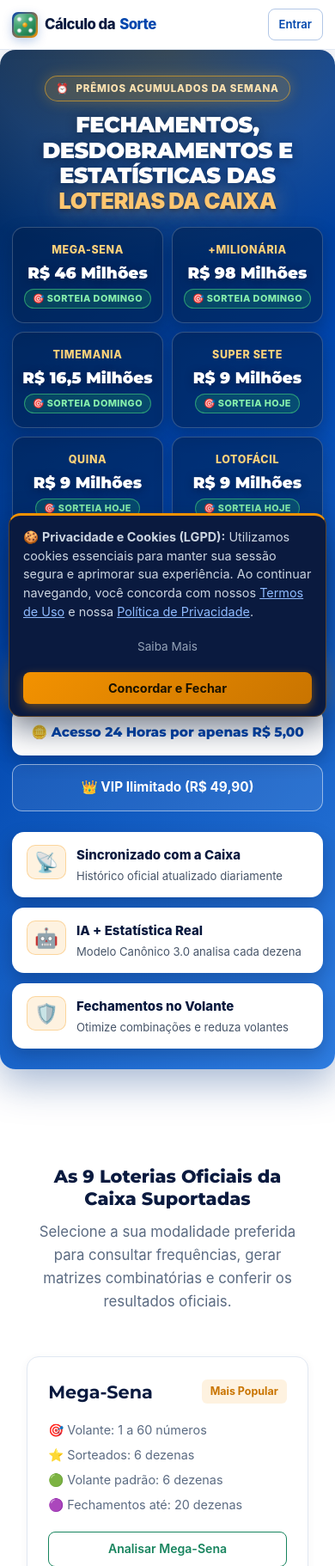
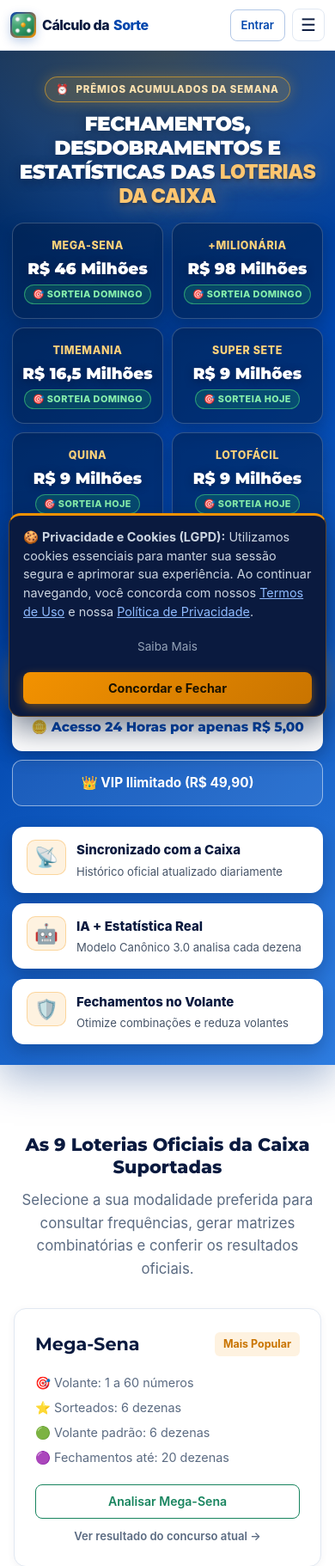
Before and after one commit to SPTOXI/calculodasorte, a Flask app: page / in a window 390 px wide. Shown: the top 1822 px of the page at 86% size. Run offline with Flask 3, Linux system fonts and the light colour scheme; parts of the project's set-up code (start-up, migrations or seed data) failed here and were passed over.

Commit message:
style(ui): increase header menu spacing and improve site-wide mobile/tablet responsiveness

```diff
--- a/templates/landing.html
+++ b/templates/landing.html
@@ -130,15 +130,21 @@
         body{background-color:var(--bg);color:var(--text);line-height:1.6;overflow-x:hidden}
 
         /* Navbar */
-        .navbar{display:flex;justify-content:space-between;align-items:center;padding:14px 3%;gap:12px;background:rgba(255,255,255,0.92);backdrop-filter:blur(12px);position:sticky;top:0;z-index:1000;border-bottom:1px solid var(--card-border);box-shadow:0 2px 12px rgba(10,26,63,0.05)}
+        .navbar{display:flex;justify-content:space-between;align-items:center;padding:14px 4%;gap:20px;background:rgba(255,255,255,0.94);backdrop-filter:blur(12px);position:sticky;top:0;z-index:1000;border-bottom:1px solid var(--card-border);box-shadow:0 2px 12px rgba(10,26,63,0.05)}
         .logo{display:inline-flex;align-items:center;gap:10px;font-family:var(--font-heading);font-size:1.25rem;font-weight:800;color:var(--navy);text-decoration:none;letter-spacing:-0.5px;white-space:nowrap;flex-shrink:0}
         .logo-text{display:inline-flex;align-items:baseline;gap:5px;line-height:1}
         .logo-text .logo-highlight{color:var(--primary);font-weight:800}
         .logo-icon{width:38px;height:38px;min-width:38px;min-height:38px;background:linear-gradient(135deg,var(--primary),var(--gold));border-radius:10px;display:inline-flex;align-items:center;justify-content:center;font-size:1.25rem;line-height:1;box-shadow:0 4px 12px rgba(0,70,173,0.25);flex-shrink:0}
-        .nav-links{display:flex;gap:14px;align-items:center;flex-wrap:nowrap}
-        .nav-links a{color:var(--text-muted);text-decoration:none;font-weight:600;font-size:0.86rem;white-space:nowrap;transition:color 0.2s}
+        .nav-links{display:flex;gap:clamp(20px,2.2vw,34px);align-items:center;flex-wrap:nowrap}
+        .nav-links a{color:var(--text-muted);text-decoration:none;font-weight:600;font-size:0.92rem;white-space:nowrap;transition:all 0.2s;padding:6px 4px;border-radius:6px}
         .nav-links a:hover{color:var(--primary)}
-        .nav-actions{display:flex;gap:10px;align-items:center;flex-shrink:0}
+        .nav-dropdown{position:relative;display:inline-flex;align-items:center}
+        .nav-dropdown-content{display:none;position:absolute;top:100%;left:0;background-color:#ffffff;min-width:190px;border-radius:10px;border:1px solid var(--card-border);box-shadow:0 10px 25px rgba(10,26,63,0.12);padding:6px 0;z-index:1001}
+        .nav-dropdown-content a{display:block;padding:10px 16px;color:var(--text);text-decoration:none;font-size:0.88rem;font-weight:600;border-radius:0}
+        .nav-dropdown-content a:hover{background-color:var(--bg-alt);color:var(--primary)}
+        .nav-actions{display:flex;gap:12px;align-items:center;flex-shrink:0}
+        .mobile-menu-btn{display:none;align-items:center;justify-content:center;width:38px;height:38px;border-radius:8px;border:1px solid var(--card-border);background:#ffffff;color:var(--navy);font-size:1.25rem;cursor:pointer;transition:all 0.2s}
+        .mobile-menu-btn:hover{border-color:var(--primary);color:var(--primary)}
         .btn-secondary{color:var(--primary);text-decoration:none;padding:8px 16px;border-radius:8px;font-weight:600;font-size:0.88rem;white-space:nowrap;border:1px solid rgba(0,70,173,0.3);transition:all 0.2s}
         .loteria-result-link{display:block;text-align:center;margin-top:10px;color:var(--text-muted);text-decoration:none;font-size:0.82rem;font-weight:600}
         .loteria-result-link:hover{color:var(--primary);text-decoration:underline}
@@ -227,31 +233,44 @@
         .footer-copy{font-size:0.85rem;color:#7488AC}
 
         @media (max-width:1150px){
-            .nav-links{display:none}
+            .mobile-menu-btn{display:inline-flex}
+            .nav-links{display:none;flex-direction:column;align-items:stretch;position:absolute;top:100%;left:0;right:0;background:#ffffff;padding:14px 20px 18px;gap:6px;border-bottom:1px solid var(--card-border);box-shadow:0 12px 28px rgba(10,26,63,0.12)}
+            .nav-links.open{display:flex}
+            .nav-links a{padding:10px 12px;font-size:0.95rem;border-radius:8px}
+            .nav-dropdown{flex-direction:column;align-items:stretch}
+            .nav-dropdown-content{position:static;box-shadow:none;border:none;background:var(--bg-alt);border-radius:8px;padding:4px 8px;margin-top:4px;display:grid !important;grid-template-columns:repeat(2,1fr);gap:4px}
+            .nav-dropdown-content a{padding:8px 12px;font-size:0.86rem;border-radius:6px}
+        }
+        @media (max-width:1024px){
+            .section{padding:60px 5%}
+            .loterias-grid{grid-template-columns:repeat(2,1fr);gap:18px}
         }
         @media (max-width:768px){
-            .navbar{padding:12px 16px}
-            .logo{font-size:1.15rem;gap:10px}
+            .navbar{padding:12px 16px;gap:10px}
+            .logo{font-size:1.12rem;gap:8px}
             .logo-icon{width:34px;height:34px;min-width:34px;min-height:34px;font-size:1.1rem;border-radius:8px}
             .nav-actions{gap:8px}
             .nav-actions .btn-secondary,.nav-actions .btn-primary{padding:7px 12px;font-size:0.82rem;white-space:nowrap}
+            .section{padding:48px 16px}
             .hero{padding:40px 16px}
             .hero h1{font-size:1.85rem;line-height:1.25}
             .hero p{font-size:0.95rem}
+            .section-header{margin-bottom:32px}
             .section-header h2{font-size:1.55rem;line-height:1.25}
             .hero-cta-group{flex-direction:column;width:100%;gap:12px}
             .hero-cta-group a{width:100%;text-align:center}
             .loterias-grid,.features-grid,.pricing-grid,.faq-grid{grid-template-columns:1fr;gap:18px}
             .pricing-card.featured{transform:none}
             .pricing-card{padding:24px 18px}
+            .pricing-price{font-size:2.1rem;flex-wrap:wrap}
             #lgpd-cookie-banner{left:10px !important;right:10px !important;bottom:10px !important;padding:14px 16px !important}
             #lgpd-cookie-banner>div{flex-direction:column;align-items:stretch !important;gap:12px !important}
             #lgpd-cookie-banner>div>div:last-child{flex-direction:column;width:100%}
             #lgpd-cookie-banner button{width:100%;text-align:center}
         }
         @media (max-width:480px){
-            .navbar{padding:10px 14px}
-            .logo{font-size:1.05rem;gap:8px}
+            .navbar{padding:10px 12px}
+            .logo{font-size:1rem;gap:7px}
             .logo-icon{width:30px;height:30px;min-width:30px;min-height:30px;font-size:0.95rem;border-radius:7px}
             .nav-actions .btn-primary{display:none}
             .hero h1{font-size:1.6rem}
@@ -293,10 +312,10 @@
         .indep-stat-pill strong{display:block;font-size:0.94rem;color:var(--navy);font-weight:800;margin-bottom:3px}
         .indep-stat-pill span{display:block;font-size:0.82rem;color:#475569;line-height:1.45}
         @media (max-width:640px){
-            .hero-independencia-section{padding:30px 14px 24px;border-radius:18px}
+            .hero-independencia-section{padding:30px 14px 24px;border-radius:0}
             .indep-badge{font-size:0.72rem !important;padding:5px 12px !important;white-space:normal !important}
             .indep-subtitle-top{font-size:0.74rem !important;letter-spacing:1px !important}
-            .indep-main-title{font-size:1.6rem !important;line-height:1.15 !important}
+            .indep-main-title{font-size:1.45rem !important;line-height:1.2 !important}
             .indep-prize-grid{gap:10px;margin:12px auto 20px}
             .indep-prize-mini-card{flex-basis:calc(50% - 5px);min-height:112px}
             .indep-prize-mini-amount{font-size:1.15rem !important}
@@ -308,7 +327,6 @@
         }
 
         .nav-dropdown:hover .nav-dropdown-content { display: block !important; }
-        .nav-dropdown-content a:hover { background-color: #f1f1f1; }
     </style>
 </head>
 
@@ -320,30 +338,31 @@
             <div class="logo-icon"><img src="/static/logo.png" alt="Logo" style="width: 100%; height: 100%; object-fit: contain;"></div>
             <span class="logo-text">Cálculo da <span class="logo-highlight">Sorte</span></span>
         </a>
-                <div class="nav-links">
-            <a href="#loterias">Loterias</a>
+        <div class="nav-links" id="main-nav-links">
+            <a href="#loterias" onclick="document.getElementById('main-nav-links').classList.remove('open')">Loterias</a>
             <a href="/resultados" style="color: var(--primary); font-weight: 700;">Resultados</a>
 
-            <div class="nav-dropdown" style="position: relative; display: inline-block;">
-                <a href="#" style="color: var(--primary); font-weight: 700;">Ferramentas Grátis ▾</a>
-                <div class="nav-dropdown-content" style="display: none; position: absolute; background-color: #f9f9f9; min-width: 160px; box-shadow: 0px 8px 16px 0px rgba(0,0,0,0.2); z-index: 1;">
-                    <a href="/mega-sena" style="display: block; padding: 12px 16px; color: #333; text-decoration: none;">Mega-Sena</a>
-                    <a href="/lotofacil" style="display: block; padding: 12px 16px; color: #333; text-decoration: none;">Lotofácil</a>
-                    <a href="/quina" style="display: block; padding: 12px 16px; color: #333; text-decoration: none;">Quina</a>
-                    <a href="/lotomania" style="display: block; padding: 12px 16px; color: #333; text-decoration: none;">Lotomania</a>
+            <div class="nav-dropdown">
+                <a href="#ferramentas" style="color: var(--primary); font-weight: 700;">Ferramentas Grátis ▾</a>
+                <div class="nav-dropdown-content">
+                    <a href="/mega-sena">Mega-Sena</a>
+                    <a href="/lotofacil">Lotofácil</a>
+                    <a href="/quina">Quina</a>
+                    <a href="/lotomania">Lotomania</a>
                 </div>
             </div>
             <a href="/lotofacil/numeros-mais-sorteados" style="color: var(--primary); font-weight: 700;">Estatísticas</a>
 
-            <a href="#diferenciais">Como Funciona</a>
-            <a href="#planos">Planos</a>
-            <a href="#faq">Dúvidas</a>
+            <a href="#diferenciais" onclick="document.getElementById('main-nav-links').classList.remove('open')">Como Funciona</a>
+            <a href="#planos" onclick="document.getElementById('main-nav-links').classList.remove('open')">Planos</a>
+            <a href="#faq" onclick="document.getElementById('main-nav-links').classList.remove('open')">Dúvidas</a>
             <a href="/blog" style="color: var(--primary); font-weight: 700;">Blog</a>
         </div>
 
         <div class="nav-actions">
             <a href="/login" class="btn-secondary">Entrar</a>
             <a href="/cadastro" class="btn-primary">Criar Conta Grátis</a>
+            <button type="button" class="mobile-menu-btn" aria-label="Menu" onclick="document.getElementById('main-nav-links').classList.toggle('open')">☰</button>
         </div>
     </nav>
 
--- a/templates/seo_concurso.html
+++ b/templates/seo_concurso.html
@@ -11,8 +11,6 @@
     "name": "Caixa Econômica Federal"
   },
   "description": "Resultado oficial do sorteio da {{ cfg.nome }} número {{ concurso.concurso }} realizado em {{ concurso.data }}."
-
-  ]
 }
 </script>
 <script type="application/ld+json">
--- a/templates/seo_ferramenta_form.html
+++ b/templates/seo_ferramenta_form.html
@@ -31,10 +31,10 @@
 
     <!-- UI do Volante Simplificada -->
     <div style="max-width: 500px; margin: 0 auto;">
-        <div style="display: grid; grid-template-columns: repeat(10, 1fr); gap: 5px; margin-bottom: 20px;">
+        <div class="volante-grid">
             {% for i in range(1, cfg.universo + 1) %}
             <button type="button"
-                    style="aspect-ratio: 1; border-radius: 50%; border: 1px solid #cbd5e1; background: #fff; cursor: pointer; font-size: 0.9em; padding: 0;"
+                    style="aspect-ratio: 1; border-radius: 50%; border: 1px solid #cbd5e1; background: #fff; cursor: pointer; font-size: 0.92em; font-weight: 600; padding: 0; transition: all 0.15s;"
                     onclick="this.style.background = this.style.background === 'var(--primary)' ? '#fff' : 'var(--primary)'; this.style.color = this.style.background === 'var(--primary)' ? '#fff' : '#333';">
                 {{ "%02d" % i }}
             </button>
--- a/templates/seo_resultados_lista.html
+++ b/templates/seo_resultados_lista.html
@@ -14,12 +14,12 @@
     <div style="background: #fff; border: 1px solid #e2e8f0; border-radius: 8px; padding: 20px;">
         <ul style="list-style: none; padding: 0;">
             {% for item in itens %}
-            <li style="padding: 15px; border-bottom: 1px solid #f1f5f9; display: flex; align-items: center; justify-content: space-between;">
+            <li style="padding: 15px; border-bottom: 1px solid #f1f5f9; display: flex; align-items: center; justify-content: space-between; flex-wrap: wrap; gap: 10px;">
                 <div>
                     <strong style="color: #334155; font-size: 1.1em;">Concurso {{ item.concurso }}</strong>
                     <span style="color: #64748b; font-size: 0.9em; margin-left: 10px;">{{ item.data }}</span>
                 </div>
-                <a href="/{{ loteria_slug }}/concurso/{{ item.concurso }}" style="background: #f8fafc; color: var(--primary); border: 1px solid #cbd5e1; padding: 8px 16px; border-radius: 4px; text-decoration: none; font-weight: bold; font-size: 0.9em;">
+                <a href="/{{ loteria_slug }}/concurso/{{ item.concurso }}" style="background: #f8fafc; color: var(--primary); border: 1px solid #cbd5e1; padding: 8px 16px; border-radius: 6px; text-decoration: none; font-weight: bold; font-size: 0.9em; white-space: nowrap;">
                     Ver Detalhes
                 </a>
             </li>
```
Also changed, not shown: templates/dashboard_base.html (+2 -2 lines).
